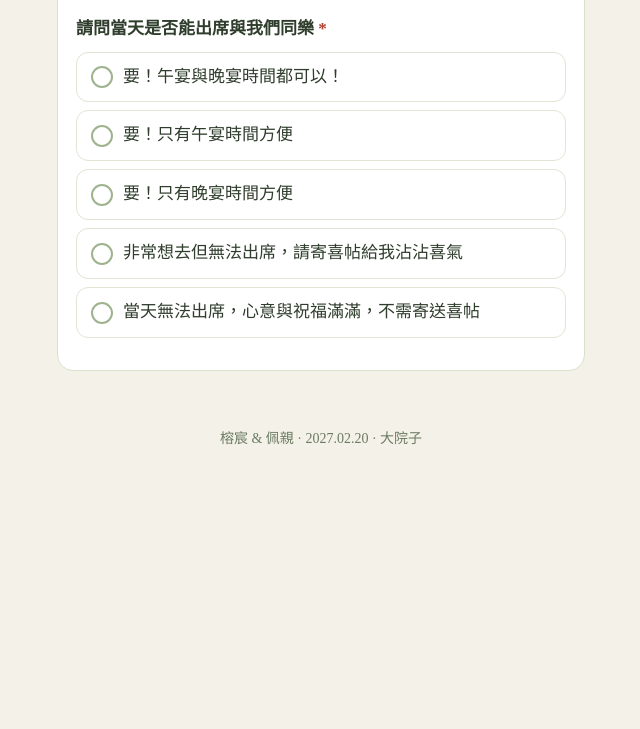
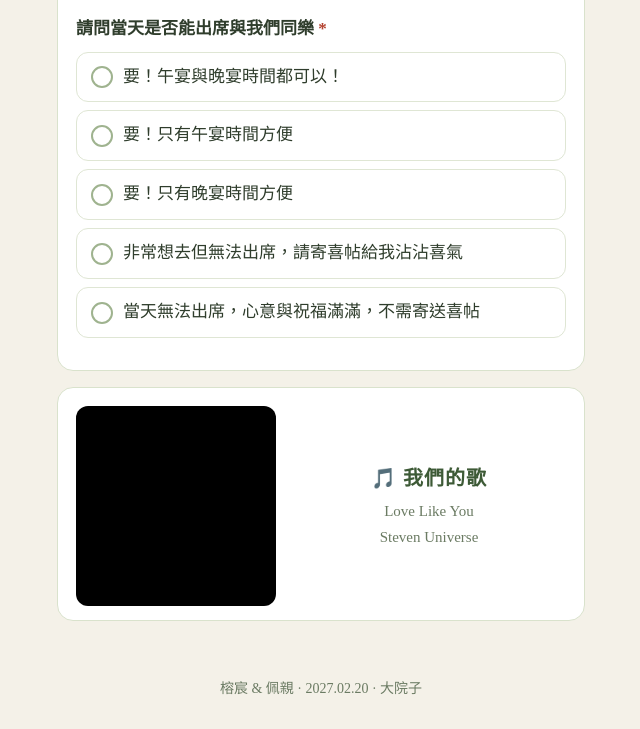
Before and after one commit to lf2net01234/wedding-rsvp, a plain HTML site: page index.html in a window 1280 px wide. Shown: the part 1651-2380 px from the top of the page, without its empty margins (319-959 px from the left). Before the commit the page ends 2130 px from the top, so only its background shows below. Drawn offline with Linux system fonts and the light colour scheme; no server answers.

Commit message:
Add files via upload

```diff
--- a/assets/music.js
+++ b/assets/music.js
@@ -42,7 +42,7 @@
 
   window.onYouTubeIframeAPIReady = function () {
     player = new YT.Player('music-player', {
-      videoId: id,
+      videoId: id, width: 200, height: 200,
       playerVars: { playsinline: 1, rel: 0, loop: 1, playlist: id },
       events: {
         onReady: function () { ready = true; console.log('[RSVP music] ready id=%s', id); if (wantPlay) player.playVideo(); },
--- a/assets/style.css
+++ b/assets/style.css
@@ -144,9 +144,13 @@ summary { cursor: pointer; color: var(--green); min-height: 36px; }
 .linkbox input { font-size: 14px; }
 
 /* 音樂 */
-.music-frame { border-radius: 12px; overflow: hidden; aspect-ratio: 16 / 9; background: #000; }
-.music-frame iframe { width: 100%; height: 100%; border: 0; display: block; }
-.music-card .hint { margin: -6px 0 10px; }
+/* YouTube 規定播放器須可見且至少 200×200 */
+.music-card { display: flex; flex-wrap: wrap; align-items: center; justify-content: center; gap: 12px 16px; }
+.music-frame { flex: none; width: 200px; height: 200px; border-radius: 12px; overflow: hidden; background: #000; }
+.music-frame iframe { width: 200px; height: 200px; border: 0; display: block; }
+.music-text { flex: 1; min-width: 90px; text-align: center; }
+.music-text h2 { margin: 0 0 4px; }
+.music-text .hint { margin: 0; }
 .music-btn {
   position: fixed; top: 12px; right: 12px; z-index: 10;
   width: 48px; height: 48px; border-radius: 50%; border: 1px solid var(--line);
--- a/index.html
+++ b/index.html
@@ -35,12 +35,6 @@
   </button>
 
   <main>
-    <section class="card reveal music-card" id="music-card" hidden>
-      <h2>🎵 我們的歌</h2>
-      <p class="hint">Love Like You — Steven Universe</p>
-      <div class="music-frame"><div id="music-player"></div></div>
-    </section>
-
     <section class="card reveal" id="info">
       <h2>🌿 婚宴資訊</h2>
       <dl class="facts">
@@ -160,6 +154,13 @@
         <div class="linkbox"><input id="done-link" readonly><button type="button" class="btn btn-small" id="copy-btn">複製</button></div>
       </div>
     </section>
+    <section class="card reveal music-card" id="music-card" hidden>
+      <div class="music-frame"><div id="music-player"></div></div>
+      <div class="music-text">
+        <h2>🎵 我們的歌</h2>
+        <p class="hint">Love Like You<br>Steven Universe</p>
+      </div>
+    </section>
   </main>
 
   <footer>榕宸 &amp; 佩親 · 2027.02.20 · 大院子</footer>
```
Also changed, not shown: assets/menu-meat.jpg, assets/menu-veg.jpg.
